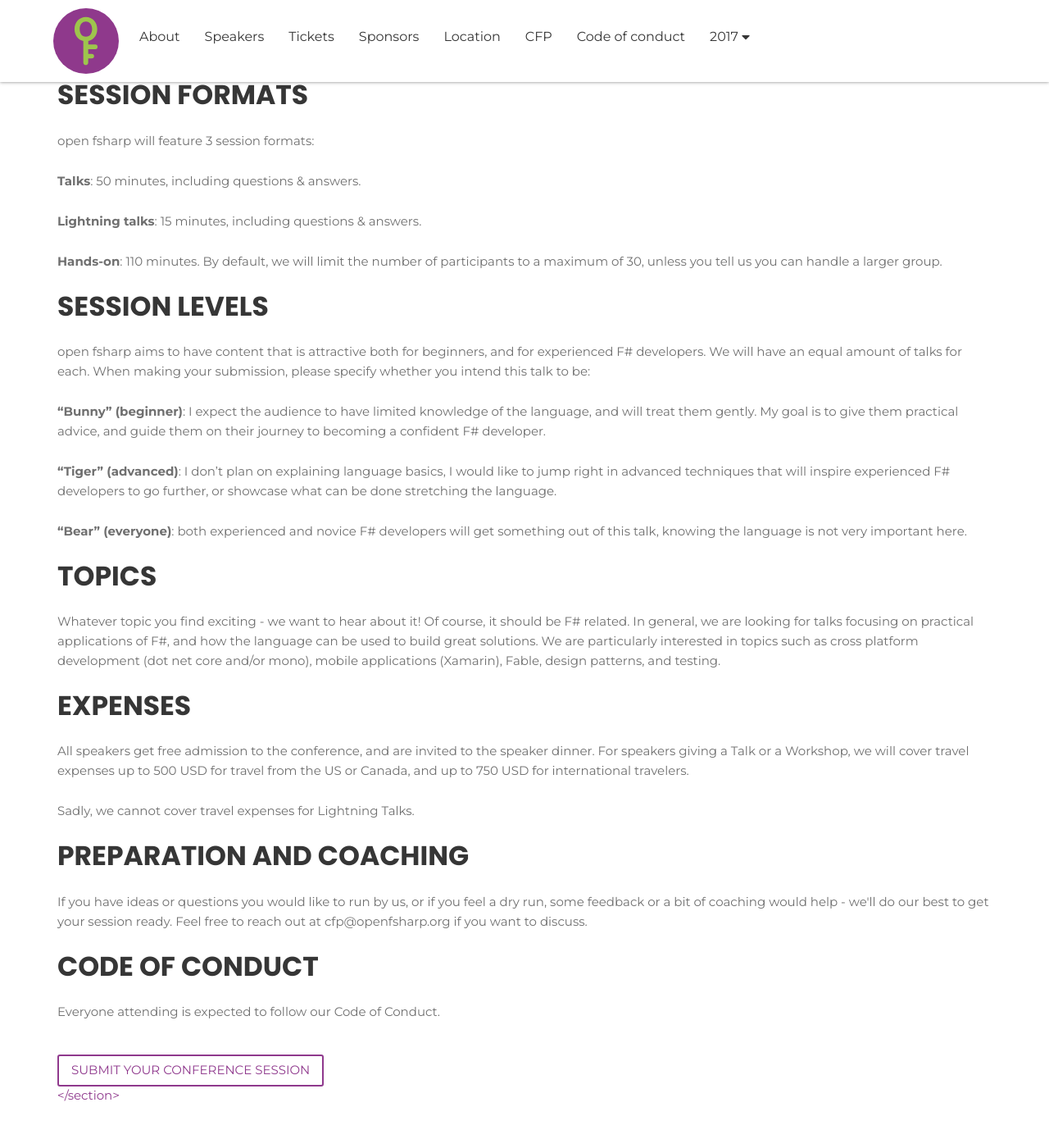
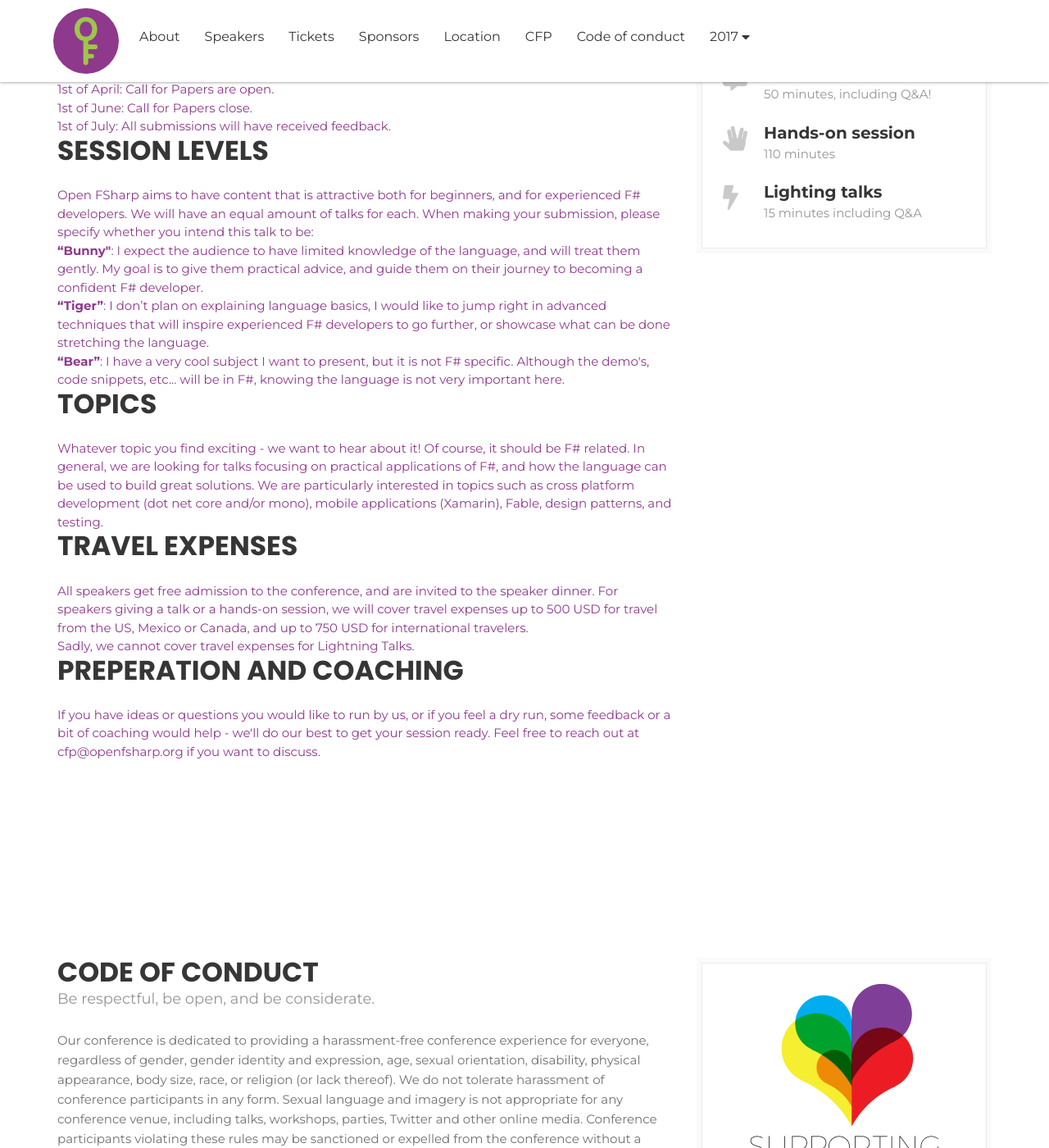
Before and after one commit to open-fsharp/open-fsharp.github.io, a Jekyll site: the page built from cfp/conference.md, in a window 1280 px wide and 1400 px high, scrolled down 449 px. Shown: the whole window at 82% size. Built offline with Jekyll 4.4.1, drawn with Linux system fonts in a browser that asks for light colours; nearby versions of some CDN libraries; comment, search, counter and statistics services are not loaded; some of the changed text lies outside the part shown.

Commit message:
get cfp conference ready

```diff
--- a/cfp/conference.md
+++ b/cfp/conference.md
@@ -3,7 +3,7 @@
 title: Call for papers conference
 ---
 
-<!--  start cfp header   -->
+<!--  start header   -->
 <section id="cfp-header" class="call-for-paper">
     <div class="overlay"></div>
     <div class="container">
@@ -11,127 +11,138 @@
             <div class="col-md-9">
                 <div class="row">
                     <div class="call-for-paper-item">
-                        <h2>Presenting at open fsharp 2018</h2>
+                        <h2>Presenting at Open FSharp 2018</h2>
                         <p>Do you have something you would like to present at open fsharp? We would love to hear about it!</p>
                         <p>Before going further, here is a bit of information about the event, to help you prepare your submission.</p>
                     </div>
                 </div><!-- /.row -->
             </div><!-- /.col-md-10 -->
             <div class="col-md-3">
-                <a target="_blank" href="https://docs.google.com/forms/d/e/1FAIpQLSe0a6fem2iiY8BOWQiSH3BiTqLjt5yV2AyWJgSCCxH7HleiTw/viewform?usp=sf_link" class="custom-btn hvr-bounce-to-bottom">Submit Now</a>
+                <a target="_blank" href="" class="custom-btn hvr-bounce-to-bottom">Submit</a>
             </div><!-- /.col-md-2 -->
         </div><!-- /.row -->
     </div><!-- /.container -->
 </section>
-<!--  start cfp header   -->
+<!--  end header   -->
 
+<!--  start cfp   -->
+<section class="national-conference">
+	<div class="container">
+		<div class="row">
+			<div class="col-md-8">
+				<div class="conference-main">
+					<div class="section-head">
+						<h2 class="header-title">TIMELINE</h2>
+					</div>
+					<div>
+                        <ul>
+                            <li>1st of April: Call for Papers are open.</li>
+                            <li>1st of June: Call for Papers close.</li>
+                            <li>1st of July: All submissions will have received feedback.</li>
+                        </ul>
+                    </div>
+				</div><!-- /.conference-main -->
+                <div class="conference-main">
+					<div class="section-head">
+						<h2 class="header-title">SESSION LEVELS</h2>
+					</div>
+					<div>
+                        <p>Open FSharp aims to have content that is attractive both for beginners, and for experienced F# developers. We will have an equal amount of talks for each. When making your submission, please specify whether you intend this talk to be:</p>
+                        <p><strong>“Bunny"</strong>: I expect the audience to have limited knowledge of the language, and will treat them gently. My goal is to give them practical advice, and guide them on their journey to becoming a confident F# developer.</p>
+                        <p><strong>“Tiger”</strong>: I don’t plan on explaining language basics, I would like to jump right in advanced techniques that will inspire experienced F# developers to go further, or showcase what can be done stretching the language.</p>
+                        <p><strong>“Bear”</strong>: I have a very cool subject I want to present, but it is not F# specific. Although the demo's, code snippets, etc... will be in F#, knowing the language is not very important here.</p>
+                    </div>
+				</div><!-- /.conference-main -->
+                <div class="conference-main">
+					<div class="section-head">
+						<h2 class="header-title">TOPICS</h2>
+					</div>
+					<div>
+                        <p>Whatever topic you find exciting - we want to hear about it! Of course, it should be F# related. In general, we are looking for talks focusing on practical applications of F#, and how the language can be used to build great solutions. We are particularly interested in topics such as cross platform development (dot net core and/or mono), mobile applications (Xamarin), Fable, design patterns, and testing.</p>
+                    </div>
+				</div><!-- /.conference-main -->
+                <div class="conference-main">
+					<div class="section-head">
+						<h2 class="header-title">TRAVEL EXPENSES</h2>
+					</div>
+					<div>
+                        <p>All speakers get free admission to the conference, and are invited to the speaker dinner. For speakers giving a talk or a hands-on session, we will cover travel expenses up to 500 USD for travel from the US, Mexico or Canada, and up to 750 USD for international travelers.</p>
+                        <p>Sadly, we cannot cover travel expenses for Lightning Talks.</p>
+                    </div>
+				</div><!-- /.conference-main -->
+                <div class="conference-main">
+					<div class="section-head">
+						<h2 class="header-title">PREPERATION AND COACHING</h2>
+					</div>
+					<div>
+                        <p>If you have ideas or questions you would like to run by us, or if you feel a dry run, some feedback or a bit of coaching would help - we'll do our best to get your session ready. Feel free to reach out at cfp@openfsharp.org if you want to discuss.</p>
+                    </div>
+				</div><!-- /.conference-main -->
+			</div><!-- /.col-md-8 -->
+			<div class="col-md-4">
+				<div class="conference-info-outer">
+					<div class="conference-info">
+						<ul>
+							<li>
+								<span class="c-info-icon"><i class="fas fa-comment-alt"></i></span>
+								<span class="c-info-content">
+									<strong>Talks</strong>
+									<span class="i-text">50 minutes, including Q&A!</span>
+								</span>
+							</li>
+							<li>
+								<span class="c-info-icon"><i class="fas fa-hand-spock"></i></span>
+								<span class="c-info-content">
+									<strong>Hands-on session</strong>
+									<span class="i-text">110 minutes</span>
+								</span>
+							</li>
+							<li>
+								<span class="c-info-icon"><i class="fas fa-bolt"></i></span>
+								<span class="c-info-content">
+									<strong>Lighting talks</strong>
+									<span class="i-text">15 minutes including Q&A</span>
+								</span>
+							</li>
+						</ul>
+					</div><!-- /.conference-info -->
+				</div><!-- /.conference-info-outer -->
+			</div><!-- /.col-md-4 -->
+		</div><!-- /.row -->
+	</div><!-- /.container -->
+</section>
+<!--  end cfp   -->
 
-<!--  start description   -->
-<section id="submissions" class="national-conference">
-    <div class="container">
-        <div class="row">
-            <div class="col-md-12">
-                <div class="conference-main">
-                    <div class="section-head">
-                        <h2 class="header-title">Timeline</h2>
-                    </div>
-
-                    <p></p>
-
-                </div><!-- /.conference-main -->
-            </div><!-- /.col-md-8 -->
-        </div><!-- /.row -->
-
-        <div class="row">
-            <div class="col-md-12">
-                <div class="conference-main">
-                    <div class="section-head">
-                        <h2 class="header-title">Session formats</h2>
-                    </div>
-
-                    <p>open fsharp will feature 3 session formats:</p>
-                    <p><strong>Talks</strong>: 50 minutes, including questions & answers.</p>
-                    <p><strong>Lightning talks</strong>: 15 minutes, including questions & answers.</p>
-                    <p><strong>Hands-on</strong>: 110 minutes. By default, we will limit the number of participants to a maximum of 30, unless you tell us you can handle a larger group.</p>
-
-                </div><!-- /.conference-main -->
-            </div><!-- /.col-md-8 -->
-        </div><!-- /.row -->
-
-        <div class="row">
-            <div class="col-md-12">
-                <div class="conference-main">
-                    <div class="section-head">
-                        <h2 class="header-title">Session levels</h2>
-                    </div>
-
-                    <p>open fsharp aims to have content that is attractive both for beginners, and for experienced F# developers. We will have an equal amount of talks for each. When making your submission, please specify whether you intend this talk to be:</p>
-                    <p><strong>“Bunny” (beginner)</strong>: I expect the audience to have limited knowledge of the language, and will treat them gently. My goal is to give them practical advice, and guide them on their journey to becoming a confident F# developer.</p>
-                    <p><strong>“Tiger” (advanced)</strong>: I don’t plan on explaining language basics, I would like to jump right in advanced techniques that will inspire experienced F# developers to go further, or showcase what can be done stretching the language.</p>
-                    <p><strong>“Bear” (everyone)</strong>: both experienced and novice F# developers will get something out of this talk, knowing the language is not very important here.</p>
-
-                </div><!-- /.conference-main -->
-            </div><!-- /.col-md-8 -->
-        </div><!-- /.row -->
-
-        <div class="row">
-            <div class="col-md-12">
-                <div class="conference-main">
-                    <div class="section-head">
-                        <h2 class="header-title">Topics</h2>
-                    </div>
-
-                    <p>Whatever topic you find exciting - we want to hear about it! Of course, it should be F# related. In general, we are looking for talks focusing on practical applications of F#, and how the language can be used to build great solutions. We are particularly interested in topics such as cross platform development (dot net core and/or mono), mobile applications (Xamarin), Fable, design patterns, and testing.</p>
-
-                </div><!-- /.conference-main -->
-            </div><!-- /.col-md-8 -->
-        </div><!-- /.row -->
-
-        <div class="row">
-            <div class="col-md-12">
-                <div class="conference-main">
-                    <div class="section-head">
-                        <h2 class="header-title">Expenses</h2>
-                    </div>
-
-                    <p>All speakers get free admission to the conference, and are invited to the speaker dinner. For speakers giving a Talk or a Workshop, we will cover travel expenses up to 500 USD for travel from the US or Canada, and up to 750 USD for international travelers.</p>
-                    <p>Sadly, we cannot cover travel expenses for Lightning Talks.</p>
-
-                </div><!-- /.conference-main -->
-            </div><!-- /.col-md-8 -->
-        </div><!-- /.row -->
-
-        <div class="row">
-            <div class="col-md-12">
-                <div class="conference-main">
-                    <div class="section-head">
-                        <h2 class="header-title">Preparation and coaching</h2>
-                    </div>
-
-                    <p>If you have ideas or questions you would like to run by us, or if you feel a dry run, some feedback or a bit of coaching would help - we'll do our best to get your session ready. Feel free to reach out at cfp@openfsharp.org if you want to discuss.</p>
-
-                </div><!-- /.conference-main -->
-            </div><!-- /.col-md-8 -->
-        </div><!-- /.row -->
-
-        <div class="row">
-            <div class="col-md-12">
-                <div class="conference-main">
-                    <div class="section-head">
-                        <h2 class="header-title">Code of conduct</h2>
-                    </div>
-
-                    <p>Everyone attending is expected to follow our <a target="_blank" href="http://confcodeofconduct.com/">Code of Conduct</a>.</p>
-
-            </div><!-- /.col-md-8 -->
-            <div class="row">
-                <div class="col-md-12">
-                    <div class="conference-main">
-                        <div class="button-group">
-                            <a href="" class="custom-btn hvr-bounce-to-bottom">Submit your conference session</a>
-                        </div>
-                </div><!-- /.col-md-8 -->
-        </div><!-- /.row -->
-    </div><!-- /.container -->
+<!--  start code of conduct   -->
+<section id="coc" class="national-conference">
+	<div class="container">
+		<div class="row">
+			<div class="col-md-8">
+				<div class="conference-main">
+					<div class="section-head">
+						<h2 class="header-title">Code of conduct</h2>
+						<p class="header-desc">Be respectful, be open, and be considerate.</p>
+					</div>
+					<p>Our conference is dedicated to providing a harassment-free conference experience for everyone, regardless of gender, gender identity
+						and expression, age, sexual orientation, disability, physical appearance, body size, race, or religion (or lack thereof). We do not
+						tolerate harassment of conference participants in any form. Sexual language and imagery is not appropriate for any conference venue,
+						including talks, workshops, parties, Twitter and other online media. Conference participants violating these rules may be sanctioned
+						or expelled from the conference without a refund at the discretion of the conference organisers.</p>
+					<div class="button-group">
+						<a href="http://confcodeofconduct.com/" class="custom-btn hvr-bounce-to-bottom" target="_blank">Read More</a>
+					</div>
+				</div><!-- /.conference-main -->
+			</div><!-- /.col-md-8 -->
+			<div class="col-md-4">
+				<div class="conference-info-outer">
+					<div class="conference-info">
+						<a href="http://diversitycharter.org/" target="_blank">
+							<img src="{{ site.baseurl }}public/assets/sharelogo_medium.png" alt="Diversity charter">
+						</a>
+					</div><!-- /.conference-info -->
+				</div><!-- /.conference-info-outer -->
+			</div><!-- /.col-md-4 -->
+		</div><!-- /.row -->
+	</div><!-- /.container -->
 </section>
-<!--  end description   -->
+<!--  end code of conduct   -->
```
Also changed, not shown: cfp.html (+5 -10 lines).
